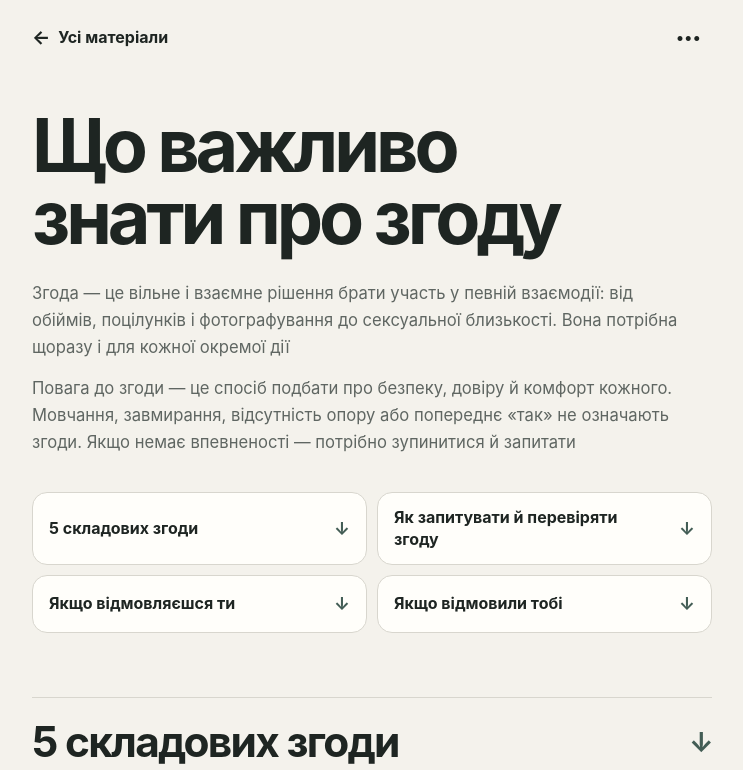
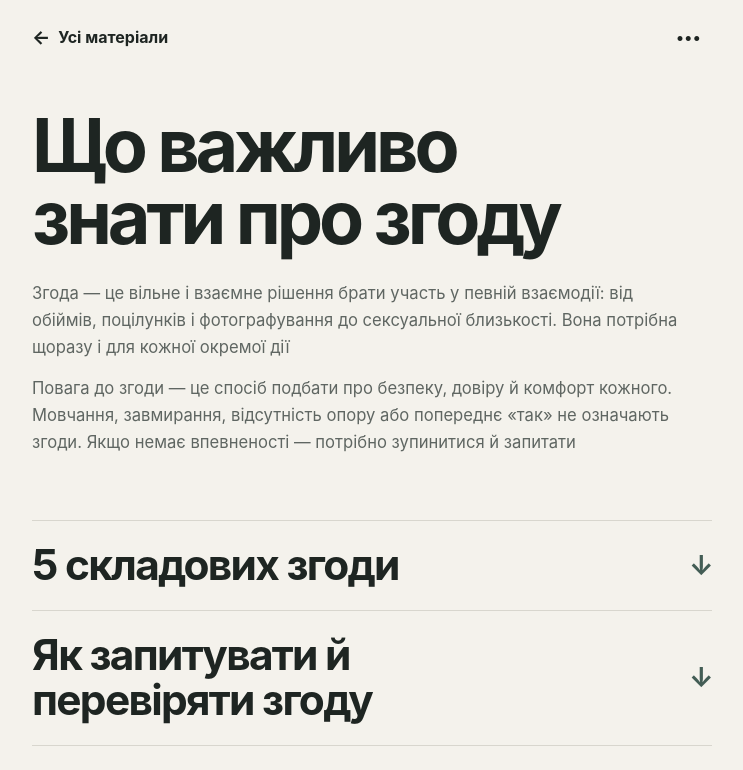
Before and after one commit to sevakor/checklist_teens, a React (Vite) app: page /#/materials/consent in a window 1280 px wide. Shown: the top 770 px of the page, without its empty margins (268-1011 px from the left). Built offline with nearby package versions, Linux system fonts and the light colour scheme.

Commit message:
refine consent spoiler navigation

```diff
--- a/src/pages/ConsentMaterialPage.tsx
+++ b/src/pages/ConsentMaterialPage.tsx
@@ -3,14 +3,11 @@ import { Link } from "react-router-dom";
 import { AppMenu } from "../components/AppMenu";
 import { usePrefersReducedMotion } from "../hooks/usePrefersReducedMotion";
 
-const consentSections = [
-  { id: "consent-components", label: "5 складових згоди" },
-  { id: "checking-consent", label: "Як запитувати й перевіряти згоду" },
-  { id: "declining-consent", label: "Якщо відмовляєшся ти" },
-  { id: "receiving-decline", label: "Якщо відмовили тобі" },
-] as const;
-
-type ConsentSectionId = (typeof consentSections)[number]["id"];
+type ConsentSectionId =
+  | "consent-components"
+  | "checking-consent"
+  | "declining-consent"
+  | "receiving-decline";
 
 const consentPrinciples = [
   {
@@ -191,7 +188,12 @@ export function ConsentMaterialPage() {
     titleRef.current?.focus({ preventScroll: true });
   }, []);
 
-  const moveToSection = (id: ConsentSectionId) => {
+  const toggleSection = (id: ConsentSectionId) => {
+    if (openSection === id) {
+      setOpenSection(null);
+      return;
+    }
+
     setOpenSection(id);
     window.requestAnimationFrame(() => {
       const section = document.getElementById(id);
@@ -204,10 +206,6 @@ export function ConsentMaterialPage() {
       });
       trigger.focus({ preventScroll: true });
     });
-  };
-
-  const toggleSection = (id: ConsentSectionId) => {
-    setOpenSection((current) => (current === id ? null : id));
   };
 
   return (
@@ -239,19 +237,6 @@ export function ConsentMaterialPage() {
               </p>
             </div>
           </header>
-
-          <nav aria-label="Зміст матеріалу" className="material-toc">
-            {consentSections.map((section) => (
-              <button
-                key={section.id}
-                onClick={() => moveToSection(section.id)}
-                type="button"
-              >
-                <span>{section.label}</span>
-                <span aria-hidden="true">↓</span>
-              </button>
-            ))}
-          </nav>
 
           <ConsentDisclosureSection
             id="consent-components"
--- a/src/styles/global.css
+++ b/src/styles/global.css
@@ -767,47 +767,6 @@ h1 {
   margin: 0;
 }
 
-.material-toc {
-  display: grid;
-  gap: 10px;
-  margin-top: 36px;
-}
-
-.material-toc button {
-  display: flex;
-  gap: 16px;
-  justify-content: space-between;
-  align-items: center;
-  min-height: 58px;
-  border: 1px solid var(--border);
-  border-radius: 15px;
-  padding: 14px 16px;
-  color: var(--text);
-  background: var(--surface);
-  font-weight: 700;
-  line-height: 1.35;
-  text-align: left;
-  cursor: pointer;
-  transition:
-    border-color 160ms ease,
-    transform 160ms ease,
-    background-color 160ms ease;
-}
-
-.material-toc button:hover {
-  border-color: #aaa99f;
-  background: #f8f7f2;
-}
-
-.material-toc button:active {
-  transform: translateY(1px);
-}
-
-.material-toc button span:last-child {
-  color: var(--accent);
-  font-size: 1.1rem;
-}
-
 .material-section {
   margin-top: 70px;
 }
@@ -833,7 +792,7 @@ h1 {
   scroll-margin-top: 20px;
 }
 
-.material-toc + .material-disclosure-section {
+.material-article-intro + .material-disclosure-section {
   margin-top: 64px;
   border-top: 1px solid var(--border);
 }
@@ -1096,10 +1055,6 @@ h1 {
     width: auto;
   }
 
-  .material-toc {
-    grid-template-columns: repeat(2, minmax(0, 1fr));
-  }
-
   .material-pagination {
     grid-template-columns: repeat(3, minmax(0, 1fr));
   }
```
Also changed, not shown: 2 other files (tests, documents, lock files or other folders).
